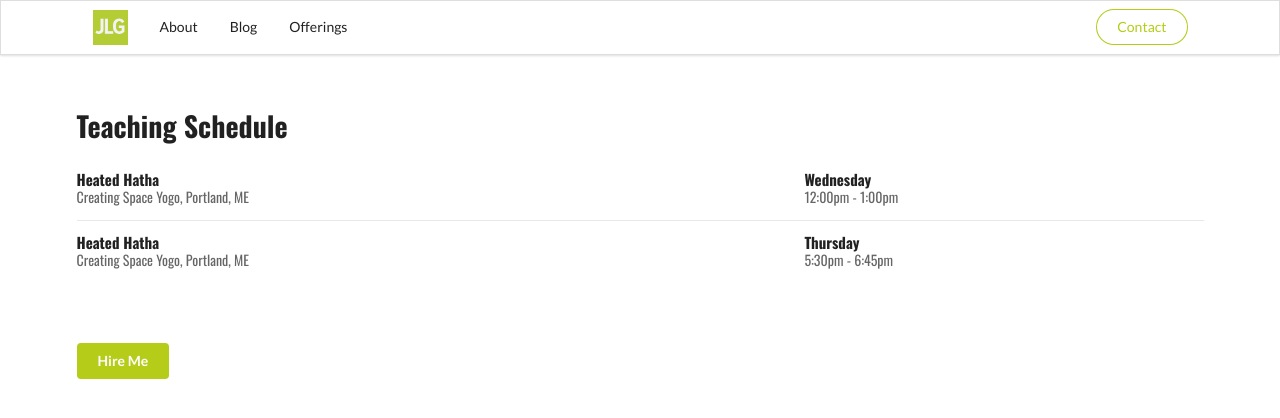
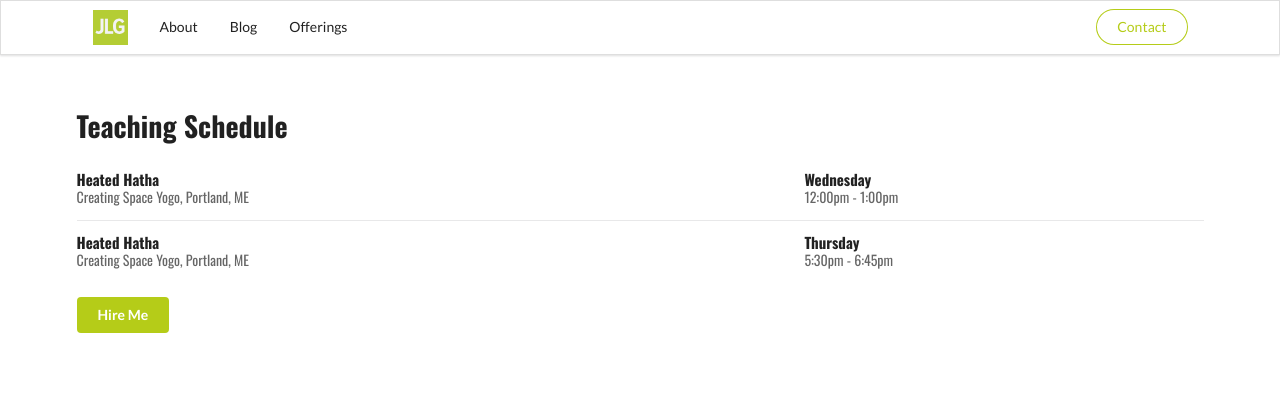
Before and after one commit to yogi-jerz/yogi-jerz.github.io, a Jekyll site: the page built from offerings/index.html, in a window 1280 px wide. Shown: the top 418 px of the page. Built offline with Jekyll 4.4.1, drawn with Linux system fonts in a browser that asks for light colours; nearby versions of some CDN libraries.

Commit message:
offerings

```diff
--- a/offerings/index.html
+++ b/offerings/index.html
@@ -43,6 +43,7 @@ layout: default
         </tr>
     </tbody>
 </table>
+  <a class="ui olive button" href="/contact/">Hire Me</a>
 </div>
 <section class="section">
 <div class="ui container">
@@ -58,7 +59,7 @@ tempor incididunt ut labore et dolore magna aliqua. Ut enim ad minim veniam,
 quis nostrud exercitation ullamco laboris nisi ut aliquip ex ea commodo
 consequat.</p> -->
 
-  <a class="ui olive button" href="/contact/">Hire Me</a>
+
 
 </div>
 </section>
```
